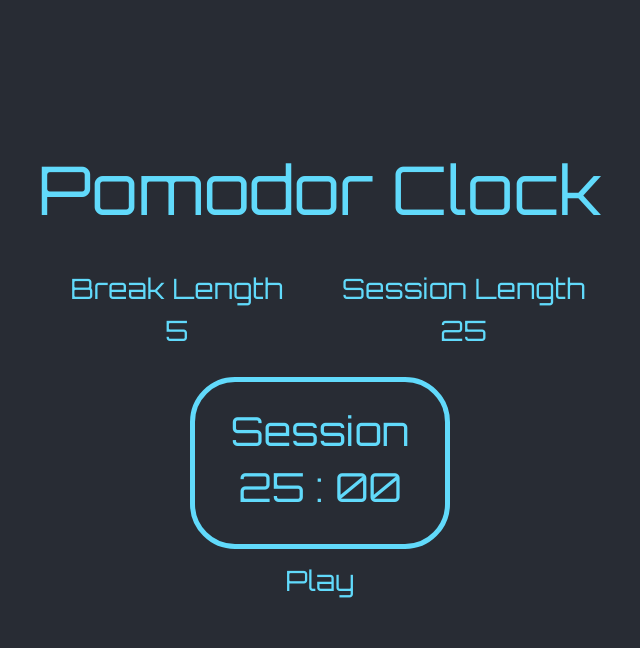
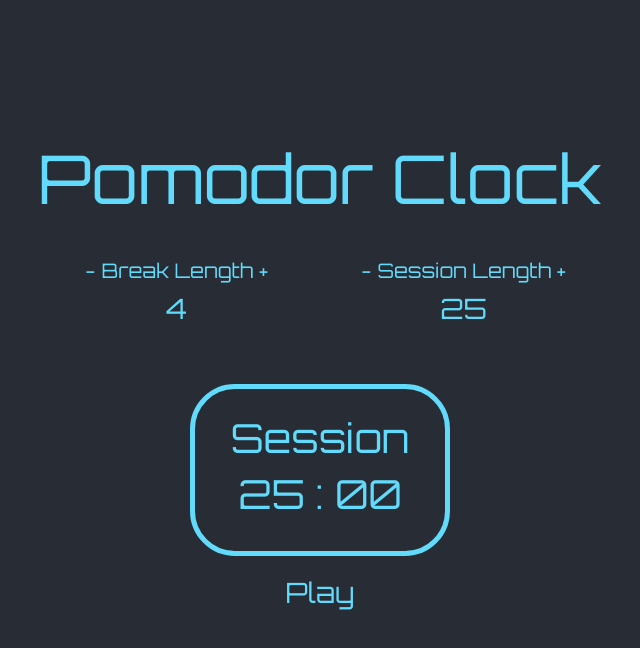
Before and after one commit to Cristian-Castillo/Pomodor-Clock-Project, a React (Create React App) app: page / in a window 1280 px wide. Shown: the top 648 px of the page, without its empty margins (320-960 px from the left). Built offline with nearby package versions, Linux system fonts and the light colour scheme.

Commit message:
added buttons

```diff
--- a/src/components/BreakLength.js
+++ b/src/components/BreakLength.js
@@ -5,7 +5,6 @@ const BreakLength = (props) => {
     return (
         <div className ='container-fuild'>
             <div>
-                <h3>Break Length</h3>
                 <h3>{props.prop1}</h3>
             </div>
         </div>
--- a/src/components/Pomodor.js
+++ b/src/components/Pomodor.js
@@ -19,10 +19,31 @@ class Pomodor extends Component {
                             <h1 className = 'pomodorTitle'>Pomodor Clock</h1>
                         </div>
                         <div className ='row'>
-                            <div className ='col-6'><BreakLength prop1 = {'5'}/></div>
-                            <div className = 'col-6'><SessionLength prop2 = {'25'} /></div>
+
+                            <div className ='col-6'>
+                                <h5>
+                                    <span>
+                                        <button>-</button>
+                                            Break Length
+                                        <button>+</button>
+                                    </span>
+                                </h5>
+                                <BreakLength prop1 = {'4'}/>
+                            </div>
+
+                            <div className = 'col-6'>
+                                <h5>
+                                    <span>
+                                        <button>-</button>
+                                            Session Length
+                                        <button>+</button>
+                                    </span>
+                                </h5>
+                                <SessionLength prop2 = {'25'} />
+                            </div>
+
                         </div>
-                        <div className = 'row'>
+                        <div style= {{marginTop:'30px'}}className = 'row'>
                             <SessionTimeDisplay prop3 = '25 : 00'/>
                             <div style = {{margin:'auto'}}>
                                 <h3 className ='playStyle'>Play</h3>
--- a/src/components/PomodorStyle.css
+++ b/src/components/PomodorStyle.css
@@ -10,6 +10,16 @@
     margin:-15px 0px 0px 0px;
 }
 
+button{
+    margin:auto;
+    color:var(--customCyan);
+    background-color:#282c34;
+    border-radius:10px;
+    border-style:none;
+    outline:none;
+}
+button:focus {outline:0;}
+
 /* Responsive div holds child components */
 .container-fluid{
     margin: 0px 5px 0px 5px;
@@ -18,7 +28,7 @@
 /* Break Len & Session Len Cols */
 .col-6{
     margin-top:20px;
-    padding:22px;
+    padding:20px;
 }
 
 /* Main Pomodor Title */
@@ -29,5 +39,5 @@
 
 /* Play button */
 .playStyle{
-    margin-top:15px;
+    margin-top:20px;
 }
--- a/src/components/SessionLength.js
+++ b/src/components/SessionLength.js
@@ -5,7 +5,6 @@ const SessionLength = (props) => {
     return (
         <div className ='container-fuild'>
             <div>
-                <h3>Session Length</h3>
                 <h3>{props.prop2}</h3>
             </div>
         </div>
```
